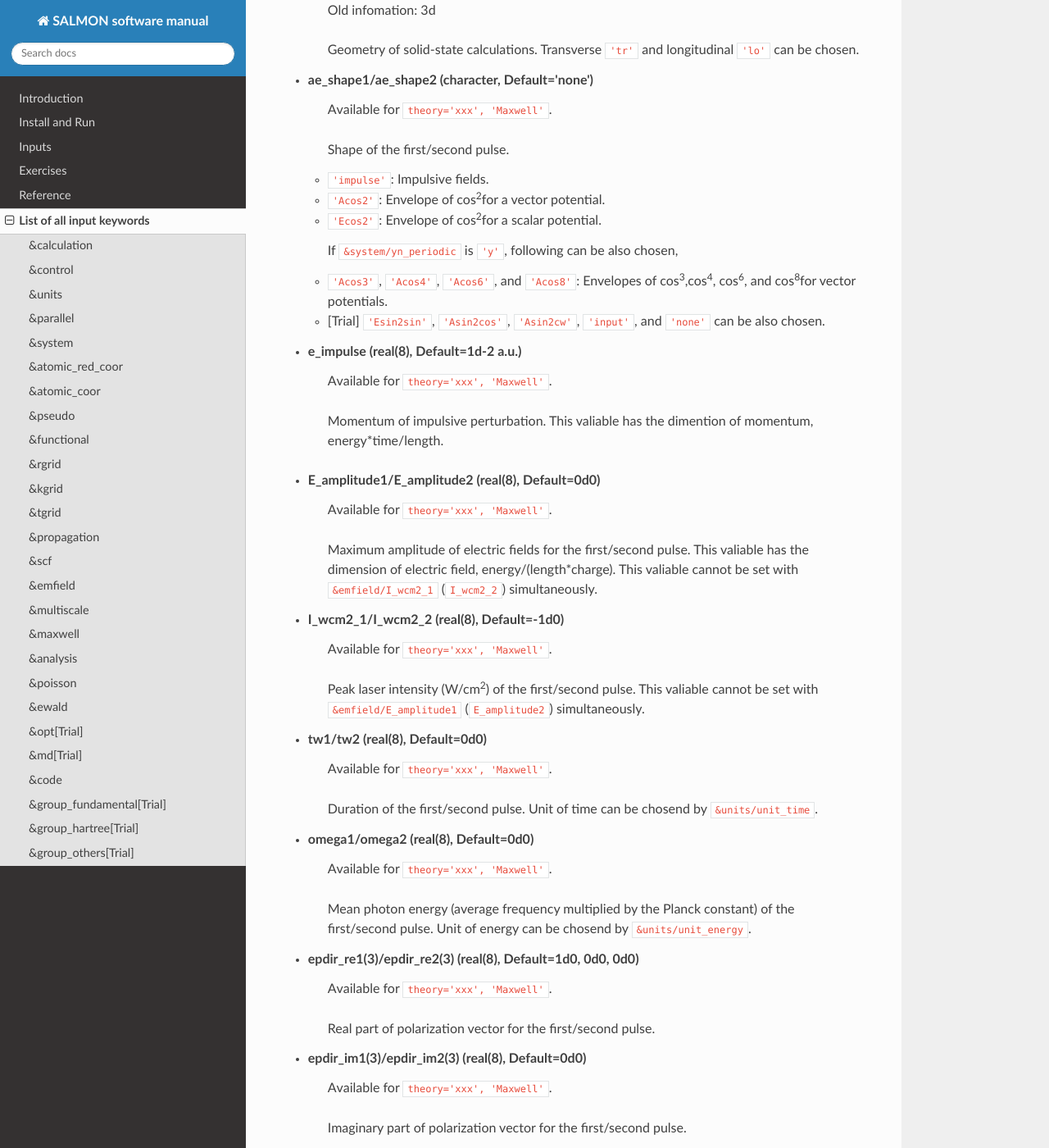
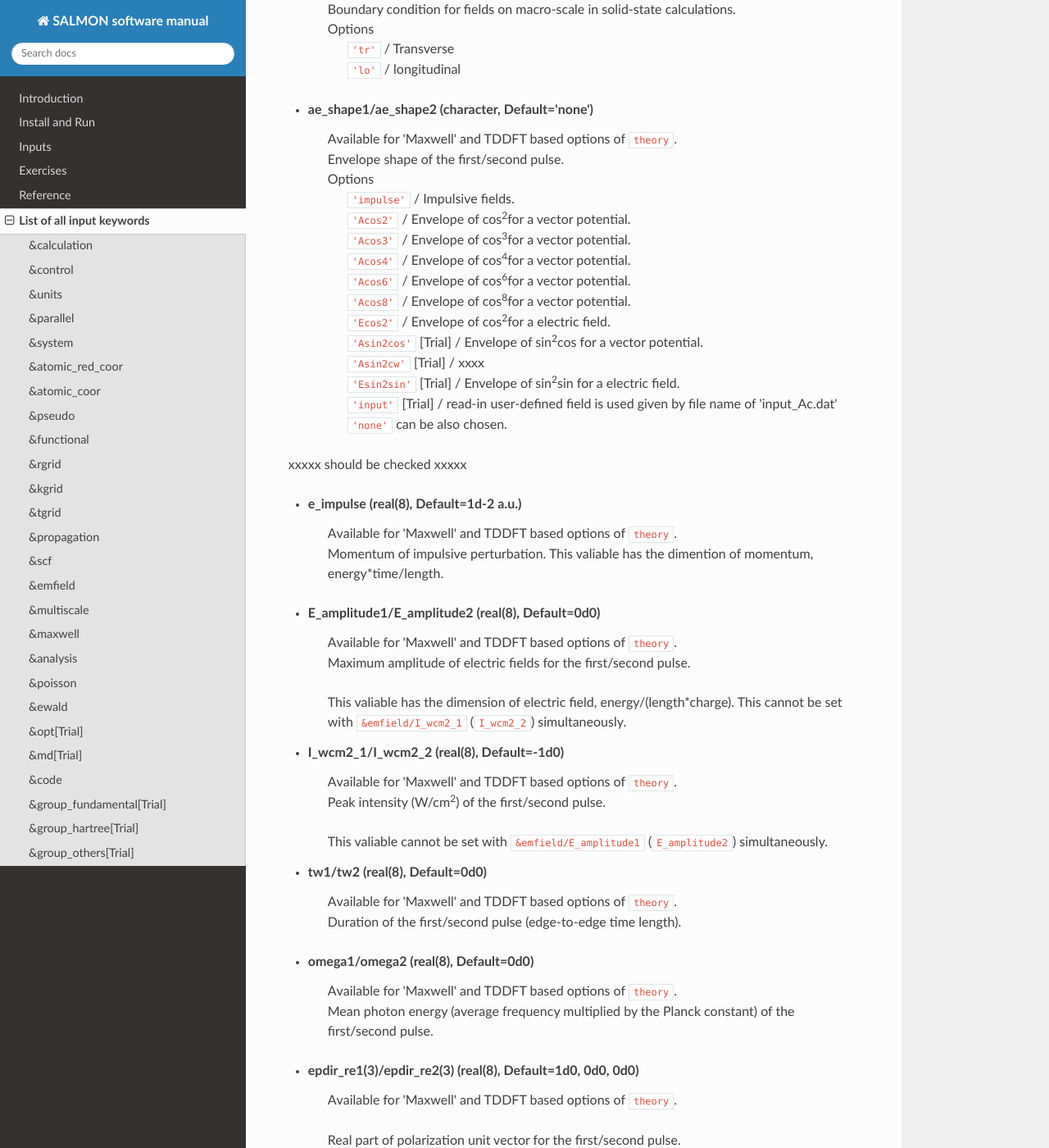
Before and after one commit to SALMON-TDDFT/SALMON-DOCS, a Sphinx documentation site: the page built from source/input_keyword_list.rst, in a window 1280 px wide and 1400 px high, scrolled down 13111 px. Shown: the whole window at 82% size. Built offline with Sphinx 7.4.7 and the Read the Docs theme 2.0.0, drawn with Linux system fonts in a browser that asks for light colours; formulas are drawn with MathJax 3; some of the changed text lies outside the part shown.

Commit message:
Update input_keyword_list.rst

```diff
--- a/source/input_keyword_list.rst
+++ b/source/input_keyword_list.rst
@@ -461,29 +461,33 @@
 --------
 
 - **trans_longi** (character, Default='tr')
-   | Available for ``theory='xxx', 'Maxwell'``.
-   | Old infomation: 3d
-   Geometry of solid-state calculations.
-   Transverse ``'tr'`` and longitudinal ``'lo'`` can be chosen.
+   | Available for ``yn_periodic='y'.
+   | Boundary condition for fields on macro-scale in solid-state calculations.
+   | Options
+   |   ``'tr'`` / Transverse
+   |   ``'lo'`` / longitudinal
 
 - **ae_shape1/ae_shape2** (character, Default='none')
-   | Available for ``theory='xxx', 'Maxwell'``.
-   Shape of the first/second pulse.
-
-  - ``'impulse'``: Impulsive fields.
-  - ``'Acos2'``: Envelope of cos\ :sup:`2`\ for a vector potential.
-  - ``'Ecos2'``: Envelope of cos\ :sup:`2`\ for a scalar potential.
-
-    If ``&system/yn_periodic`` is ``'y'``, following can be also chosen,
-
-  - ``'Acos3'``, ``'Acos4'``, ``'Acos6'``, and ``'Acos8'``: Envelopes of cos\ :sup:`3`\,cos\ :sup:`4`\, cos\ :sup:`6`\, and cos\ :sup:`8`\ for vector potentials.
-  - [Trial] ``'Esin2sin'``, ``'Asin2cos'``, ``'Asin2cw'``, ``'input'``, and ``'none'`` can be also chosen.
-
+   | Available for 'Maxwell' and TDDFT based options of ``theory``.
+   | Envelope shape of the first/second pulse.
+   | Options
+   |   ``'impulse'`` / Impulsive fields.
+   |   ``'Acos2'`` / Envelope of cos\ :sup:`2`\ for a vector potential.
+   |   ``'Acos3'`` / Envelope of cos\ :sup:`3`\ for a vector potential.
+   |   ``'Acos4'`` / Envelope of cos\ :sup:`4`\ for a vector potential.
+   |   ``'Acos6'`` / Envelope of cos\ :sup:`6`\ for a vector potential.
+   |   ``'Acos8'`` / Envelope of cos\ :sup:`8`\ for a vector potential.
+   |   ``'Ecos2'`` / Envelope of cos\ :sup:`2`\ for a electric field.
+   |   ``'Asin2cos'`` [Trial] / Envelope of sin\ :sup:`2`\cos for a vector potential.
+   |   ``'Asin2cw'`` [Trial] /  xxxx
+   |   ``'Esin2sin'`` [Trial] / Envelope of sin\ :sup:`2`\sin for a electric field.
+   |   ``'input'`` [Trial] / read-in user-defined field is used given by file name of 'input_Ac.dat'
+   |   ``'none'`` can be also chosen.
+xxxxx should be checked xxxxx
 
 - **e_impulse** (real(8), Default=1d-2 a.u.)
-   | Available for ``theory='xxx', 'Maxwell'``.
-   Momentum of impulsive perturbation.
-   This valiable has the dimention of momentum, energy*time/length.
+   | Available for 'Maxwell' and TDDFT based options of ``theory``.
+   | Momentum of impulsive perturbation. This valiable has the dimention of momentum, energy*time/length.
 
 ..
  - **t_impulse**
@@ -492,84 +496,60 @@
 ..
 
 - **E_amplitude1/E_amplitude2** (real(8), Default=0d0)
-   | Available for ``theory='xxx', 'Maxwell'``.
-   Maximum amplitude of electric fields for the first/second pulse.
+   | Available for 'Maxwell' and TDDFT based options of ``theory``.
+   | Maximum amplitude of electric fields for the first/second pulse.
    This valiable has the dimension of electric field, energy/(length*charge).
-   This valiable cannot be set with ``&emfield/I_wcm2_1`` (``I_wcm2_2``) simultaneously.
+   This cannot be set with ``&emfield/I_wcm2_1`` (``I_wcm2_2``) simultaneously.
 
 - **I_wcm2_1/I_wcm2_2** (real(8), Default=-1d0)
-   | Available for ``theory='xxx', 'Maxwell'``.
-   Peak laser intensity (W/cm\ :sup:`2`\) of the first/second pulse.
+   | Available for 'Maxwell' and TDDFT based options of ``theory``.
+   | Peak intensity (W/cm\ :sup:`2`\) of the first/second pulse.
    This valiable cannot be set with ``&emfield/E_amplitude1`` (``E_amplitude2``) simultaneously.
 
 - **tw1/tw2** (real(8), Default=0d0)
-   | Available for ``theory='xxx', 'Maxwell'``.
-   Duration of the first/second pulse. Unit of time can be chosend
-   by ``&units/unit_time``.
+   | Available for 'Maxwell' and TDDFT based options of ``theory``.
+   | Duration of the first/second pulse (edge-to-edge time length).
 
 - **omega1/omega2** (real(8), Default=0d0)
-   | Available for ``theory='xxx', 'Maxwell'``.
-   Mean photon energy (average frequency multiplied by the Planck constant) of the first/second pulse. Unit of energy can be chosend
-   by ``&units/unit_energy``.
+   | Available for 'Maxwell' and TDDFT based options of ``theory``.
+   | Mean photon energy (average frequency multiplied by the Planck constant) of the first/second pulse.
 
 - **epdir_re1(3)/epdir_re2(3)** (real(8), Default=1d0, 0d0, 0d0)
-   | Available for ``theory='xxx', 'Maxwell'``.
-   Real part of polarization vector for the first/second pulse.
+   | Available for 'Maxwell' and TDDFT based options of ``theory``.
+   Real part of polarization unit vector for the first/second pulse.
 
 - **epdir_im1(3)/epdir_im2(3)** (real(8), Default=0d0)
-   | Available for ``theory='xxx', 'Maxwell'``.
-   Imaginary part of polarization vector for the first/second pulse.
+   | Available for 'Maxwell' and TDDFT based options of ``theory``.
+   Imaginary part of polarization unit vector for the first/second pulse.
 
-- **phi_cep1/phi_cep2** (real(8), Default=0d0)
-   | Available for ``theory='xxx', 'Maxwell'``.
+- **phi_cep1/phi_cep2** (real(8), Default=0d0/0d0)
+   | Available for 'Maxwell' and TDDFT based options of ``theory``.
    Carrier emvelope phase of the first/second pulse.
-   Default is ``0d0/0d0``.
 
 - **t1_t2** (real(8), Default=0d0)
-   | Available for ``theory='xxx', 'Maxwell'``.
+   | Available for 'Maxwell' and TDDFT based options of ``theory``.
    Time-delay between the first and the second pulses.
-   Unit of time can be chosen by ``&units/unit_time``.
 
 - **t1_start** (real(8), Default=0d0)
-   | Available for ``theory='xxx', 'Maxwell'``.
-   | Old infomation: 3d
-   Time-delay of the first pulse.
-   Unit of time can be chosen by ``&units/unit_time``.
-   (this is not available for multiscale option).
-
-- **yn_local_field** (character, Default='n')[Trial]
-   | Available for ``theory='xxx'``.
-   | Old infomation: 0d
-   The pulse is applied to a specific domain.
-
-- **rlaserbound_sta/rlaserbound_end** (real(8), Default=-1.d7 a.u.)
-   | Available for ``theory='xxx'``.
-   xxx.
+   | Available for 'Maxwell' and TDDFT based options of ``theory``.
+   Time-delay of the first pulse. (this is not available for multiscale option).
 
 - **num_dipole_source** (integer, Default=0)
-   | Available for ``theory='xxx'``.
-   | Old infomation: 0d
+   | Available for TDDFT based options of ``theory``.
    Number of radiation sources for optical near fields.
    Maximum number is ``2``.
 
 - **vec_dipole_source(3,num_dipole_source)** (real(8), Default=0d0)
-   | Available for ``theory='xxx'``.
-   | Old infomation: 0d
+   | Available for TDDFT based options of ``theory``.
    Dipole vectors of the radiation sources for the optical near fields.
-   Unit of length can be chosen by ``&units/unit_length``.
 
 - **cood_dipole_source(3,num_dipole_source)** (real(8), Default=0d0)
-   | Available for ``theory='xxx'``.
-   | Old infomation: 0d
+   | Available for TDDFT based options of ``theory``.
    Central coordinates of the dipole vectors of the radiation sources.
-   Unit of length can be chosen by ``&units/unit_length``.
 
 - **rad_dipole_diele** (real(8), Default=2d0 a.u.)
-   | Available for ``theory='xxx'``.
-   | Old infomation: 0d
+   | Available for TDDFT based options of ``theory``.
    Radii of dielectric spheres for the radiation sources.
-   Unit of length can be chosen by ``&units/unit_length``.
-
 
 
 &multiscale
```
